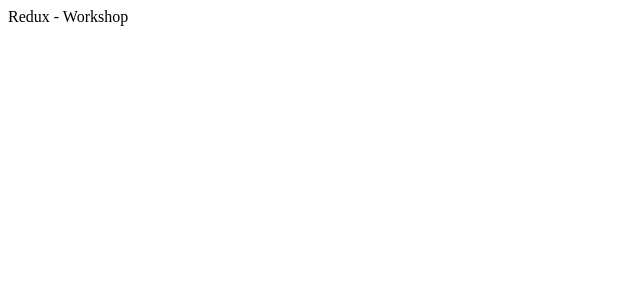
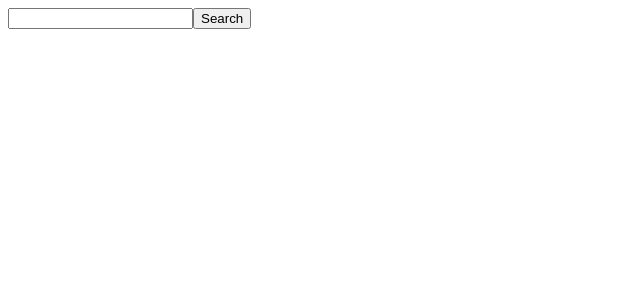
Before and after one commit to XDini117/redux-workshop, a React (Create React App) app: page / in a window 1280 px wide. Shown: the top 300 px of the page, without its empty margins (0-640 px from the left). Built offline with nearby package versions, Linux system fonts and the light colour scheme.

Commit message:
Consuming data from state

```diff
--- a/src/App.tsx
+++ b/src/App.tsx
@@ -1,5 +1,31 @@
+import { useState } from 'react';
+import { useDispatch, useSelector } from 'react-redux';
+
+import { RootStoreType } from './store';
+import { GetPokemon } from './actions/PokemonActions';
+
 function App() {
-    return <div>Redux - Workshop</div>;
+    const dispatch = useDispatch();
+    const pokemonState = useSelector((state: RootStoreType) => state.pokemon);
+    const [pokemonName, setPokemonName] = useState('');
+
+    const handleChange = (event: React.ChangeEvent<HTMLInputElement>) => setPokemonName(event.target.value);
+    const handleSubmit = () => dispatch(GetPokemon(pokemonName));
+
+    return (
+        <div>
+            <input type='text' onChange={handleChange}></input>
+            <button onClick={handleSubmit}>Search</button>
+            {pokemonState.pokemon && (
+                <div>
+                    <img alt='' src={pokemonState.pokemon?.sprites.front_default} />
+                    {pokemonState.pokemon.abilities.map(ability => {
+                        return <p key={ability.ability.name}>{ability.ability.name}</p>;
+                    })}
+                </div>
+            )}
+        </div>
+    );
 }
 
 export default App;
--- a/src/store.ts
+++ b/src/store.ts
@@ -6,4 +6,6 @@ import RootReducer from './reducers/RootReducer';
 
 const Store = createStore(RootReducer, composeWithDevTools(applyMiddleware(thunk)));
 
+export type RootStoreType = ReturnType<typeof RootReducer>;
+
 export default Store;
```
